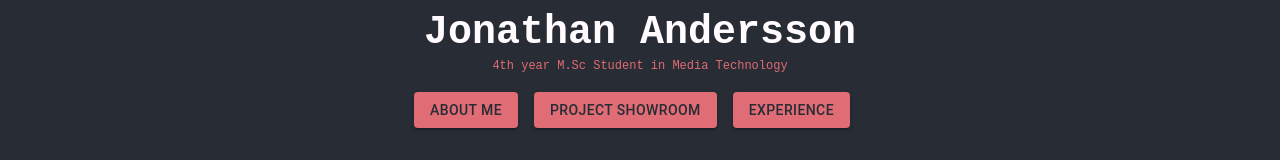
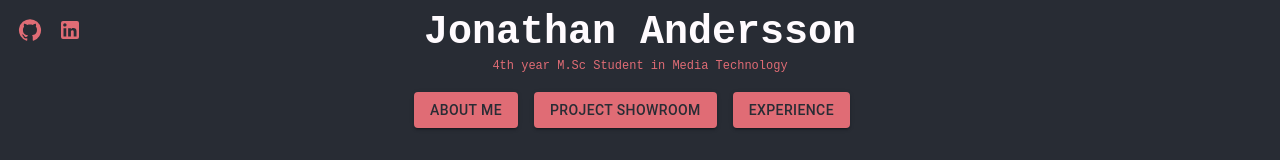
Before and after one commit to jonan270/Interactive-portfolio, a React (Create React App) app: page / in a window 1280 px wide. Shown: the top 160 px of the page. Built offline with nearby package versions, Linux system fonts and the light colour scheme.

Commit message:
Dummy buttons for linking to Git and LinkedIn

```diff
--- a/src/components/Overlay.tsx
+++ b/src/components/Overlay.tsx
@@ -2,6 +2,7 @@ import React from "react";
 import "../styles/overlay.scss"
 import { IconButton } from "@mui/material";
 import CloseIcon from "@mui/icons-material/Close"
+import GitIcon from "@mui/icons-material/GitHub"
 
 interface Props {
     overlay: Overlay
@@ -14,7 +15,18 @@ const Overlay: React.FC<Props> = ({overlay}) => {
             <div className="background" onClick={() => overlay.setOverlay(false)}>
                 <div className="foreground" onClick={(event)=>{event.stopPropagation()}}>
                 <div className="overlayButtonContainer">
-                    <IconButton  onClick={() => overlay.setOverlay(false)} color="primary" aria-label="upload picture" component="label">
+                    <IconButton
+                    onClick={() => console.log("Linking to GitHub...")}
+                    color="primary"
+                    aria-label="upload picture"
+                    component="label">
+                        <GitIcon/>
+                    </IconButton>
+                    <IconButton
+                    onClick={() => overlay.setOverlay(false)}
+                    color="primary"
+                    aria-label="Close project information"
+                    component="label">
                         <CloseIcon/>
                     </IconButton>
                 </div>
--- a/src/components/Projects.tsx
+++ b/src/components/Projects.tsx
@@ -17,9 +17,6 @@ const Projects: React.FC<{}> = () => {
         setOverlay(prev => !prev);
     }
 
-    // let overlayProps: Overlay = () => {
-    //     show
-    // }
     return(
         <div id="projects" className="chapter">
             <h1>Project showroom</h1>
--- a/src/components/TopBar.tsx
+++ b/src/components/TopBar.tsx
@@ -1,5 +1,7 @@
-import { Button } from "@mui/material";
+import { Button, IconButton } from "@mui/material";
 import { HashLink as Link } from "react-router-hash-link";
+import GitIcon from "@mui/icons-material/GitHub"
+import { LinkedIn } from "@mui/icons-material";
 import Box from "@mui/material/Box";
 
 // HashLink menu inspiration: https://github.com/mohdraqif/LA-16, https://www.youtube.com/watch?v=d0c4aPO9PNg
@@ -7,6 +9,22 @@ const TopBar: React.FC<{}> = () => {
     const buttonMargin : number = 2;
     return(
         <nav className="topBar">
+            <div id="hyperButtons">
+                <IconButton
+                    onClick={() => console.log("Linking to GitHub...")}
+                    color="primary"
+                    aria-label="upload picture"
+                    component="label">
+                        <GitIcon/>
+                </IconButton>
+                <IconButton
+                    onClick={() => console.log("Linking to GitHub...")}
+                    color="primary"
+                    aria-label="upload picture"
+                    component="label">
+                        <LinkedIn/>
+                </IconButton>
+            </div>
             <div id="titleText">
                 <h1>Jonathan Andersson</h1>
                 <p>4th year M.Sc Student in Media Technology</p>
--- a/src/styles/index.scss
+++ b/src/styles/index.scss
@@ -19,6 +19,12 @@ Button {
 #titleText {
     text-align: center;
     line-height: 0;
+}
+
+#hyperButtons {
+    position: absolute;
+    z-index: 2;
+    margin: 10px;
 }
 
 #menuButtons {
```
